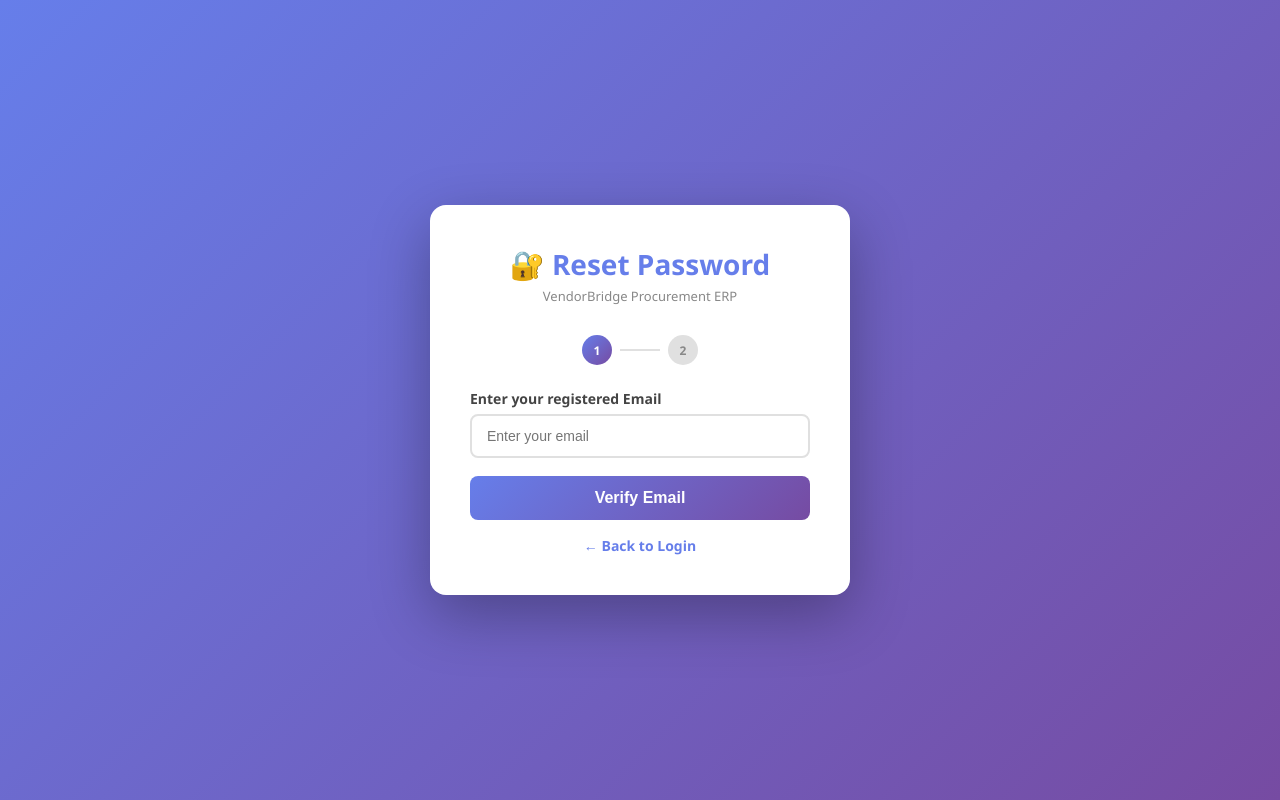
After one commit to thakuruma/VendorBridge, a Flask app: page /forgot-password in a window 1280 px wide. The commit adds this page. Run offline with Flask 3, Linux system fonts and the light colour scheme.

Commit message:
Added forgot password feature - 100% complete

```diff
--- a/app.py
+++ b/app.py
@@ -15,7 +15,7 @@ CORS(app)
 
 init_db()
 
-# ─── AUTH ───────────────────────────────────────────
+
 @app.route('/')
 def index():
     if 'user_id' in session:
@@ -57,7 +57,7 @@ def logout():
     session.clear()
     return redirect(url_for('login'))
 
-# ─── DASHBOARD ──────────────────────────────────────
+
 @app.route('/dashboard')
 def dashboard():
     if 'user_id' not in session:
@@ -74,7 +74,7 @@ def dashboard_stats():
     db.close()
     return jsonify({'vendors': vendors, 'rfqs': rfqs, 'pos': pos, 'invoices': invoices})
 
-# ─── VENDORS ────────────────────────────────────────
+
 @app.route('/vendors')
 def vendors():
     if 'user_id' not in session:
@@ -106,7 +106,7 @@ def delete_vendor(id):
     db.close()
     return jsonify({'success': True})
 
-# ─── RFQ ────────────────────────────────────────────
+
 @app.route('/rfq')
 def rfq():
     if 'user_id' not in session:
@@ -132,7 +132,7 @@ def create_rfq():
     db.close()
     return jsonify({'success': True})
 
-# ─── QUOTATIONS ─────────────────────────────────────
+
 @app.route('/quotations')
 def quotations():
     if 'user_id' not in session:
@@ -171,7 +171,7 @@ def approve_quotation(id):
     db.close()
     return jsonify({'success': True, 'po_number': po_number})
 
-# ─── PURCHASE ORDERS ────────────────────────────────
+
 @app.route('/orders')
 def orders():
     if 'user_id' not in session:
@@ -201,7 +201,7 @@ def generate_invoice(id):
     db.close()
     return jsonify({'success': True, 'invoice_number': invoice_number})
 
-# ─── INVOICES ───────────────────────────────────────
+
 @app.route('/invoices')
 def invoices():
     if 'user_id' not in session:
@@ -277,7 +277,7 @@ def get_logs():
 
     return jsonify(all_logs)
 
-    # ─── REPORTS ────────────────────────────────────────
+
 @app.route('/reports')
 def reports():
     if 'user_id' not in session:
@@ -308,7 +308,7 @@ def get_reports():
         'top_vendors': [dict(v) for v in top_vendors]
     })
 
-# ─── EMAIL INVOICE ──────────────────────────────────
+
 @app.route('/api/invoices/<int:id>/email', methods=['POST'])
 def email_invoice(id):
     data = request.json
@@ -387,5 +387,25 @@ VendorBridge Team
     except Exception as e:
         return jsonify({'success': False, 'message': str(e)})
 
+
+@app.route('/forgot-password', methods=['GET', 'POST'])
+def forgot_password():
+    return render_template('forgot_password.html')
+
+@app.route('/api/reset-password', methods=['POST'])
+def reset_password():
+    data = request.json
+    email = data.get('email')
+    new_password = data.get('new_password')
+    db = get_db()
+    user = db.execute('SELECT * FROM users WHERE email=?', (email,)).fetchone()
+    if not user:
+        db.close()
+        return jsonify({'success': False, 'message': 'Email not found!'})
+    db.execute('UPDATE users SET password=? WHERE email=?', (new_password, email))
+    db.commit()
+    db.close()
+    return jsonify({'success': True, 'message': 'Password reset successfully!'})
+
 if __name__ == '__main__':
     app.run(debug=True)
--- /dev/null
+++ b/templates/forgot_password.html
@@ -0,0 +1,203 @@
+<!DOCTYPE html>
+<html lang="en">
+<head>
+    <meta charset="UTF-8">
+    <meta name="viewport" content="width=device-width, initial-scale=1.0">
+    <title>VendorBridge - Forgot Password</title>
+    <style>
+        * { margin: 0; padding: 0; box-sizing: border-box; }
+        body {
+            font-family: 'Segoe UI', sans-serif;
+            background: linear-gradient(135deg, #667eea 0%, #764ba2 100%);
+            min-height: 100vh;
+            display: flex;
+            align-items: center;
+            justify-content: center;
+        }
+        .container {
+            background: white;
+            padding: 40px;
+            border-radius: 16px;
+            width: 420px;
+            box-shadow: 0 20px 60px rgba(0,0,0,0.3);
+        }
+        .logo {
+            text-align: center;
+            margin-bottom: 30px;
+        }
+        .logo h1 { color: #667eea; font-size: 28px; font-weight: 800; }
+        .logo p { color: #888; font-size: 13px; margin-top: 4px; }
+        .form-group { margin-bottom: 18px; }
+        label {
+            display: block;
+            margin-bottom: 6px;
+            font-weight: 600;
+            color: #444;
+            font-size: 14px;
+        }
+        input {
+            width: 100%;
+            padding: 12px 15px;
+            border: 2px solid #e0e0e0;
+            border-radius: 8px;
+            font-size: 14px;
+            outline: none;
+            transition: border-color 0.3s;
+        }
+        input:focus { border-color: #667eea; }
+        .btn {
+            width: 100%;
+            padding: 13px;
+            background: linear-gradient(135deg, #667eea, #764ba2);
+            color: white;
+            border: none;
+            border-radius: 8px;
+            font-size: 16px;
+            font-weight: 700;
+            cursor: pointer;
+            transition: opacity 0.3s;
+        }
+        .btn:hover { opacity: 0.9; }
+        .back-link {
+            display: block;
+            text-align: center;
+            margin-top: 16px;
+            color: #667eea;
+            text-decoration: none;
+            font-size: 14px;
+            font-weight: 600;
+        }
+        .back-link:hover { text-decoration: underline; }
+        .success {
+            color: green;
+            font-size: 13px;
+            margin-top: 10px;
+            text-align: center;
+        }
+        .error {
+            color: red;
+            font-size: 13px;
+            margin-top: 10px;
+            text-align: center;
+        }
+        .steps {
+            display: flex;
+            justify-content: center;
+            gap: 8px;
+            margin-bottom: 24px;
+        }
+        .step {
+            width: 30px; height: 30px;
+            border-radius: 50%;
+            display: flex;
+            align-items: center;
+            justify-content: center;
+            font-size: 12px;
+            font-weight: 700;
+            background: #e0e0e0;
+            color: #888;
+        }
+        .step.active {
+            background: linear-gradient(135deg, #667eea, #764ba2);
+            color: white;
+        }
+        .step-line {
+            width: 40px; height: 2px;
+            background: #e0e0e0;
+            margin-top: 14px;
+        }
+        .form-section { display: none; }
+        .form-section.active { display: block; }
+    </style>
+</head>
+<body>
+<div class="container">
+    <div class="logo">
+        <h1>🔐 Reset Password</h1>
+        <p>VendorBridge Procurement ERP</p>
+    </div>
+
+    <div class="steps">
+        <div class="step active" id="step1">1</div>
+        <div class="step-line"></div>
+        <div class="step" id="step2">2</div>
+    </div>
+
+
+    <div class="form-section active" id="emailSection">
+        <div class="form-group">
+            <label>Enter your registered Email</label>
+            <input type="email" id="resetEmail" placeholder="Enter your email"/>
+        </div>
+        <button class="btn" onclick="verifyEmail()">Verify Email</button>
+        <div id="emailMsg"></div>
+    </div>
+
+
+    <div class="form-section" id="passwordSection">
+        <div class="form-group">
+            <label>New Password</label>
+            <input type="password" id="newPassword" placeholder="Enter new password"/>
+        </div>
+        <div class="form-group">
+            <label>Confirm New Password</label>
+            <input type="password" id="confirmPassword" placeholder="Confirm new password"/>
+        </div>
+        <button class="btn" onclick="resetPassword()">Reset Password</button>
+        <div id="passwordMsg"></div>
+    </div>
+
+    <a href="/login" class="back-link">← Back to Login</a>
+</div>
+
+<script>
+    async function verifyEmail() {
+        const email = document.getElementById('resetEmail').value;
+        if (!email) {
+            document.getElementById('emailMsg').innerHTML = '<p class="error">Please enter your email!</p>';
+            return;
+        }
+        const res = await fetch('/api/reset-password', {
+            method: 'POST',
+            headers: { 'Content-Type': 'application/json' },
+            body: JSON.stringify({ email: email, check_only: true })
+        });
+        const data = await res.json();
+        if (data.success || data.message !== 'Email not found!') {
+            document.getElementById('emailSection').classList.remove('active');
+            document.getElementById('passwordSection').classList.add('active');
+            document.getElementById('step1').classList.remove('active');
+            document.getElementById('step2').classList.add('active');
+        } else {
+            document.getElementById('emailMsg').innerHTML = `<p class="error">${data.message}</p>`;
+        }
+    }
+
+    async function resetPassword() {
+        const email = document.getElementById('resetEmail').value;
+        const newPassword = document.getElementById('newPassword').value;
+        const confirmPassword = document.getElementById('confirmPassword').value;
+        if (!newPassword || !confirmPassword) {
+            document.getElementById('passwordMsg').innerHTML = '<p class="error">Please fill all fields!</p>';
+            return;
+        }
+        if (newPassword !== confirmPassword) {
+            document.getElementById('passwordMsg').innerHTML = '<p class="error">Passwords do not match!</p>';
+            return;
+        }
+        const res = await fetch('/api/reset-password', {
+            method: 'POST',
+            headers: { 'Content-Type': 'application/json' },
+            body: JSON.stringify({ email: email, new_password: newPassword })
+        });
+        const data = await res.json();
+        if (data.success) {
+            document.getElementById('passwordMsg').innerHTML = '<p class="success">✅ Password reset successfully! Redirecting to login...</p>';
+            setTimeout(() => window.location.href = '/login', 2000);
+        } else {
+            document.getElementById('passwordMsg').innerHTML = `<p class="error">${data.message}</p>`;
+        }
+    }
+</script>
+</body>
+</html>
--- a/templates/logs.html
+++ b/templates/logs.html
@@ -113,7 +113,7 @@
         const res = await fetch('/api/logs');
         const logs = await res.json();
 
-        // Stats
+
         const counts = { vendor: 0, rfq: 0, quotation: 0, po: 0, invoice: 0 };
         logs.forEach(l => counts[l.type]++);
         document.getElementById('statsRow').innerHTML = `
--- a/templates/quotations.html
+++ b/templates/quotations.html
@@ -145,7 +145,7 @@
     </div>
 </div>
 
-<!-- ADD QUOTATION MODAL -->
+
 <div class="modal-overlay" id="modalOverlay">
     <div class="modal">
         <h2>💬 Add Quotation</h2>
@@ -213,7 +213,7 @@
             return;
         }
 
-        // Find lowest price per RFQ
+
         const lowestByRfq = {};
         quotes.forEach(q => {
             if (!lowestByRfq[q.rfq_id] || q.price < lowestByRfq[q.rfq_id]) {
--- a/templates/reports.html
+++ b/templates/reports.html
@@ -104,14 +104,14 @@
         <h1>📈 Reports & Analytics</h1>
     </div>
 
-    <!-- TOTAL SPENDING -->
+
     <div class="spending-card">
         <h2>TOTAL PROCUREMENT SPENDING</h2>
         <div class="amount" id="totalSpending">Rs. 0</div>
         <p>Across all invoices including 18% GST</p>
     </div>
 
-    <!-- STATS -->
+
     <div class="stats-grid">
         <div class="stat-card s1">
             <div class="stat-icon">🏭</div>
@@ -143,7 +143,7 @@
         </div>
     </div>
 
-    <!-- VENDOR PERFORMANCE -->
+
     <div class="section">
         <h3>🏆 Vendor Performance</h3>
         <table>
--- a/templates/rfq.html
+++ b/templates/rfq.html
@@ -121,7 +121,7 @@
     </div>
 </div>
 
-<!-- CREATE RFQ MODAL -->
+
 <div class="modal-overlay" id="modalOverlay">
     <div class="modal">
         <h2>📋 Create New RFQ</h2>
--- a/templates/vendors.html
+++ b/templates/vendors.html
@@ -39,7 +39,7 @@
             font-size: 12px; cursor: pointer;
         }
 
-        /* MODAL */
+
         .modal-overlay {
             display: none; position: fixed;
             top: 0; left: 0; width: 100%; height: 100%;
@@ -68,7 +68,7 @@
             font-size: 14px; cursor: pointer;
         }
 
-        /* TABLE */
+
         .table-container {
             background: white; border-radius: 12px;
             box-shadow: 0 2px 15px rgba(0,0,0,0.08); overflow: hidden;
@@ -150,7 +150,7 @@
     </div>
 </div>
 
-<!-- ADD VENDOR MODAL -->
+
 <div class="modal-overlay" id="modalOverlay">
     <div class="modal">
         <h2>➕ Add New Vendor</h2>
```
Also changed, not shown: templates/dashboard.html (+42 -2 lines), templates/login.html (+5 -2 lines).
